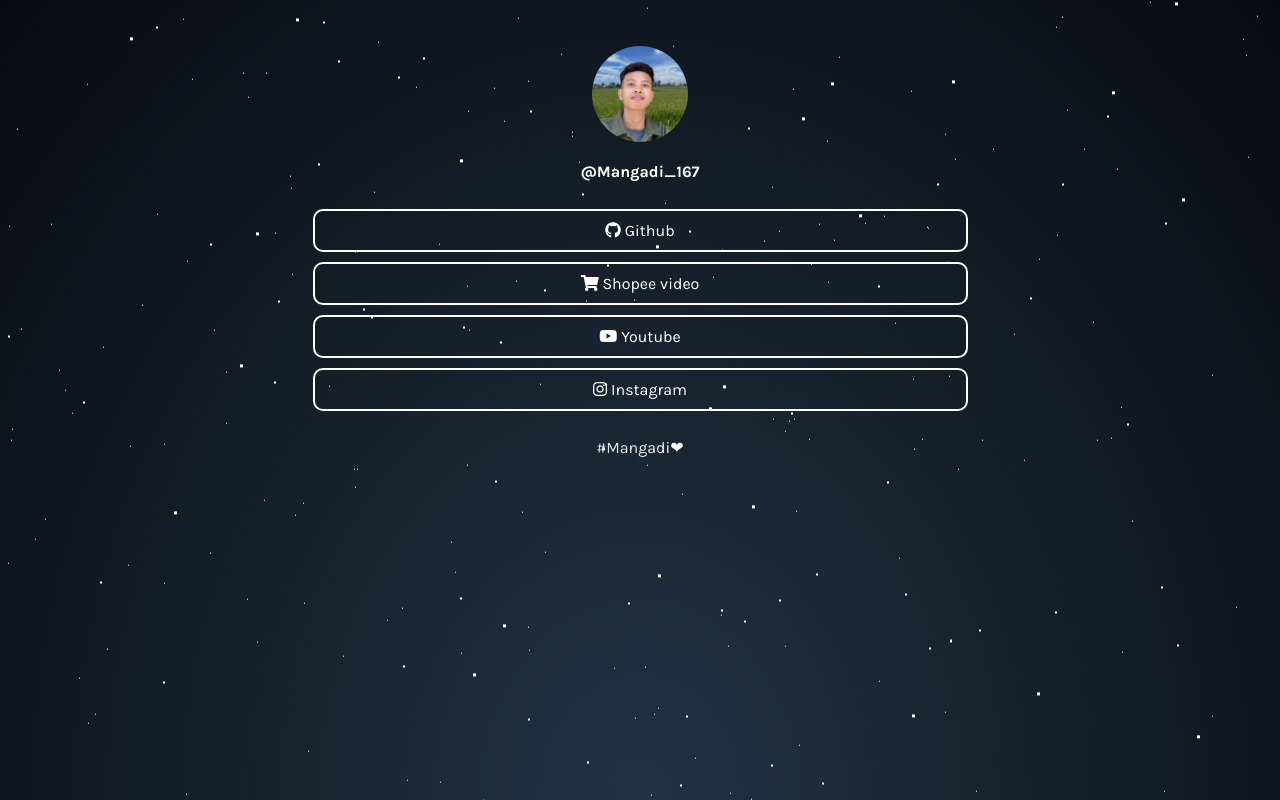
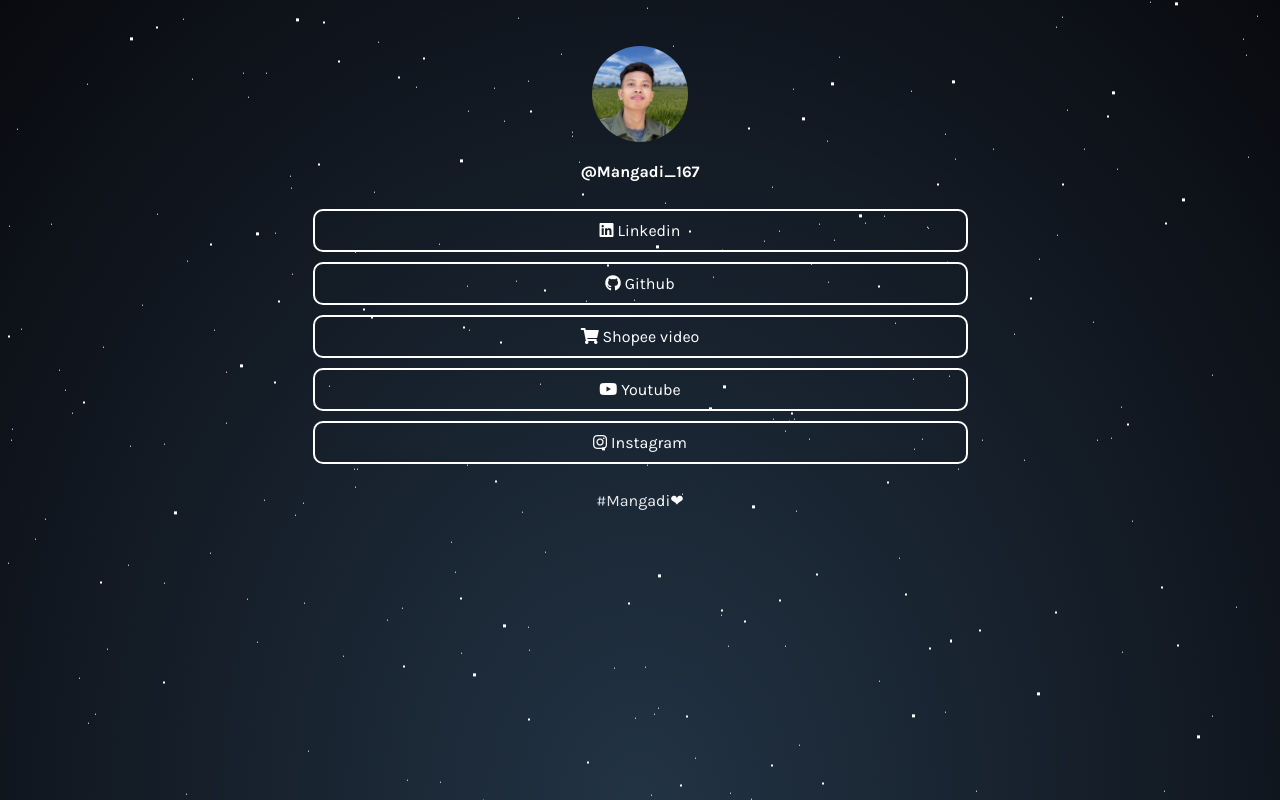
Before and after one commit to Mangadi-167/linktree-personal, a plain HTML site: page index.html in a window 1280 px wide. Drawn offline with Linux system fonts and the light colour scheme.

Commit message:
Update index.html

```diff
--- a/index.html
+++ b/index.html
@@ -44,6 +44,10 @@
     </div>
 
     <div id="links">
+      <a class="link" href="https://www.linkedin.com/in/adi-wirata-b7366b350" target="_blank">
+        <i class="fab fa-linkedin">&nbsp;</i>Linkedin
+      </a>
+
       <a class="link" href="https://github.com/mangadi-167" target="_blank">
         <i class="fab fa-github">&nbsp;</i>Github
       </a>
```
